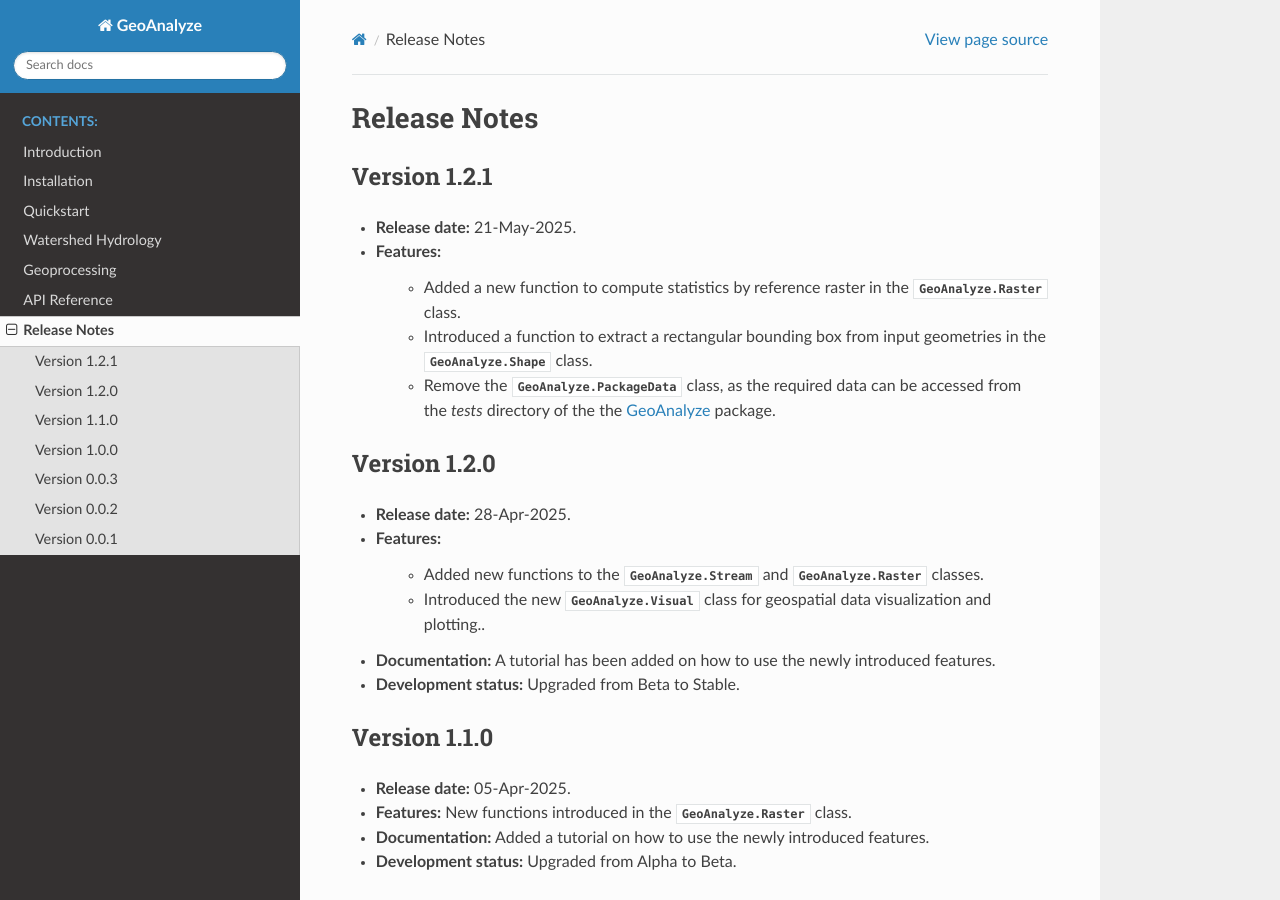
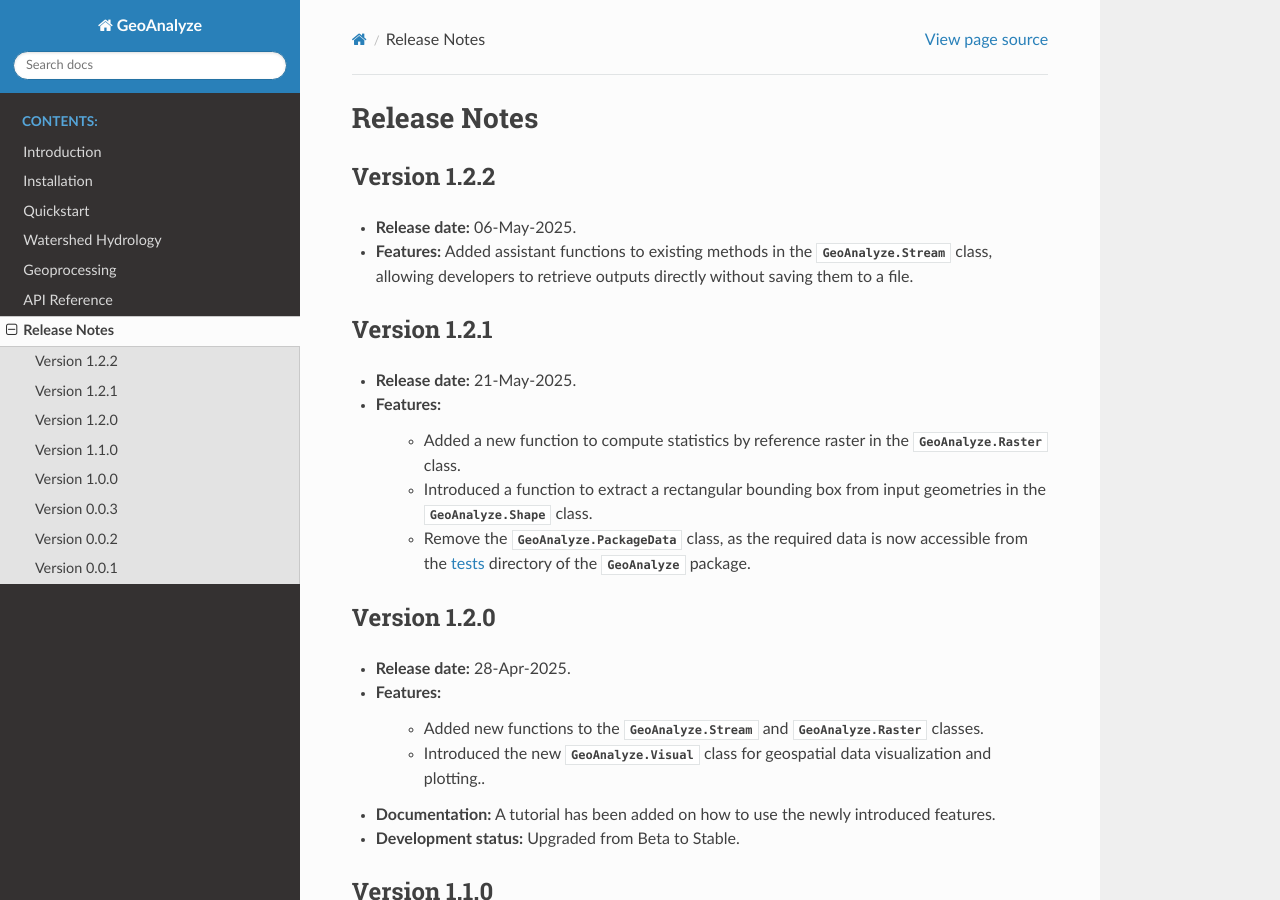
Before and after one commit to debpal/GeoAnalyze, a Sphinx documentation site: the page built from docs/changelog.rst, in a window 1280 px wide and 900 px high. Built offline with Sphinx 7.4.7 and the Read the Docs theme 3.1.0, drawn with Linux system fonts in a browser that asks for light colours.

Commit message:
update docs

```diff
--- a/docs/changelog.rst
+++ b/docs/changelog.rst
@@ -1,6 +1,14 @@
 ===============
 Release Notes
 ===============
+
+
+Version 1.2.2
+---------------
+
+* **Release date:** 06-May-2025.
+
+* **Features:** Added assistant functions to existing methods in the :class:`GeoAnalyze.Stream` class, allowing developers to retrieve outputs directly without saving them to a file.
 
 
 Version 1.2.1
@@ -12,8 +20,8 @@ Version 1.2.1
 
     * Added a new function to compute statistics by reference raster in the :class:`GeoAnalyze.Raster` class.
     * Introduced a function to extract a rectangular bounding box from input geometries in the :class:`GeoAnalyze.Shape` class.
-    * Remove the :class:`GeoAnalyze.PackageData` class, as the required data can be accessed
-      from the `tests` directory of the the `GeoAnalyze  <https://github.com/debpal/GeoAnalyze/tree/main/tests>`_ package.
+    * Remove the :class:`GeoAnalyze.PackageData` class, as the required data is now accessible
+      from the `tests  <https://github.com/debpal/GeoAnalyze/tree/main/tests>`_ directory of the :mod:`GeoAnalyze` package.
 
 
 Version 1.2.0
```
